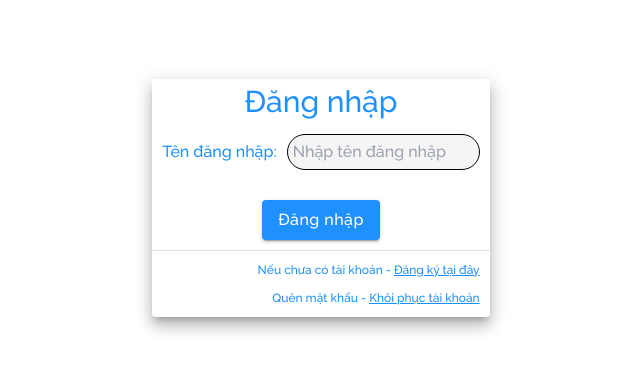
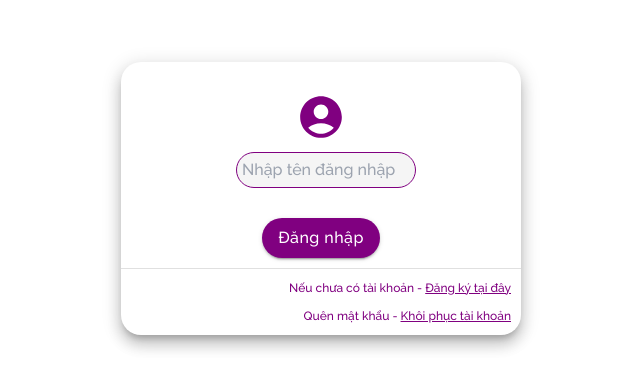
Before and after one commit to trieunguyentm/JWT-OTP-AUTH-REFRESH, a React (Create React App) app in the folder client/: page / in a window 1280 px wide. Shown: the part 202-592 px from the top of the page, without its empty margins (319-959 px from the left). Built offline with nearby package versions, Linux system fonts and the light colour scheme.

Commit message:
UI username and react hook form

```diff
--- a/client/package.json
+++ b/client/package.json
@@ -15,6 +15,7 @@
     "postcss": "^8.4.31",
     "react": "^18.2.0",
     "react-dom": "^18.2.0",
+    "react-hook-form": "^7.47.0",
     "react-router-dom": "^6.16.0",
     "react-scripts": "5.0.1",
     "styled-components": "^5.3.11",
--- a/client/src/components/Username/Username.css
+++ b/client/src/components/Username/Username.css
@@ -7,9 +7,8 @@
 }
 
 .login-title {
-  color: dodgerblue;
-  font-size: 30px;
-  font-weight: 400;
+  margin-top: 30px;
+  color: purple;
   text-align: center;
 }
 
@@ -17,17 +16,24 @@
   padding: 10px;
 }
 
-.label-username {
-  color: dodgerblue;
-  font-weight: 400;
+.login-form-username {
+  display: flex;
+  justify-content: center;
 }
 
 .username {
-  border: 1px solid black;
+  border: 1px solid purple;
   border-radius: 20px;
   margin-left: 10px;
   padding: 5px;
   background-color: whitesmoke;
+}
+
+.error-username {
+  display: flex;
+  justify-content: center;
+  font-size: 12px;
+  color: red;
 }
 
 .btn-submit-username-container {
@@ -37,8 +43,9 @@
 
 .btn-submit-username {
   text-transform: none !important;
-  background-color: dodgerblue !important;
+  background-color: purple !important;
   font-size: 16px !important;
+  border-radius: 20px !important;
   transition: all 0.5s !important;
 }
 
@@ -49,7 +56,7 @@
 .no-account {
   text-align: right;
   font-size: 12px;
-  color: dodgerblue;
+  color: purple;
   padding: 10px;
   padding-bottom: 0;
 }
@@ -57,6 +64,6 @@
 .forgot-password {
   text-align: right;
   font-size: 12px;
-  color: dodgerblue;
+  color: purple;
   padding: 10px;
 }
--- a/client/src/components/Username/Username.js
+++ b/client/src/components/Username/Username.js
@@ -1,25 +1,48 @@
 import React from "react"
 import { Button, Divider, Paper } from "@mui/material"
+import { useForm } from "react-hook-form"
+import AccountCircleIcon from "@mui/icons-material/AccountCircle"
 import "./Username.css"
 
 const Username = () => {
+  // Khai báo useForm
+  const {
+    register,
+    handleSubmit,
+    formState: { errors },
+  } = useForm({
+    defaultValues: {
+      username: "",
+    },
+    mode: "onChange",
+  })
+
   return (
     <div className="login-container">
-      <Paper elevation={10}>
-        <div className="login-title">Đăng nhập</div>
-        <form>
+      <Paper elevation={10} style={{ borderRadius: "20px", width: "400px" }}>
+        {/* Title Page */}
+        <div className="login-title">
+          <AccountCircleIcon style={{ fontSize: "50px" }} />
+        </div>
+        {/* Form Page */}
+        <form onSubmit={handleSubmit((data) => console.log(data))}>
           <div className="login-form">
-            <label className="label-username" htmlFor="username">
-              Tên đăng nhập:
-            </label>
-
-            <input
-              className="username"
-              id="username"
-              name="username"
-              placeholder="Nhập tên đăng nhập "
-            />
-
+            {/* Input Username */}
+            <div className="login-form-username">
+              <input
+                {...register("username", {
+                  required: {
+                    value: true,
+                    message: "Vui lòng điền thông tin đăng nhập",
+                  },
+                })}
+                style={{ width: "180px" }}
+                className="username"
+                placeholder="Nhập tên đăng nhập "
+              />
+            </div>
+            <div className="error-username">{errors.username?.message}</div>
+            {/* Button Login */}
             <div className="btn-submit-username-container">
               <Button
                 type="submit"
@@ -32,14 +55,14 @@ const Username = () => {
           </div>
         </form>
         <Divider />
-
+        {/* If no account create link register */}
         <div className="no-account">
           <span>Nếu chưa có tài khoản - </span>
           <a href="/register" style={{ textDecoration: "underline" }}>
             Đăng ký tại đây
           </a>
         </div>
-
+        {/* If forgot password create link recovery */}
         <div className="forgot-password">
           <span>Quên mật khẩu - </span>
           <a href="/recovery" style={{ textDecoration: "underline" }}>
```
Also changed, not shown: 1 other file (tests, documents, lock files or other folders).
